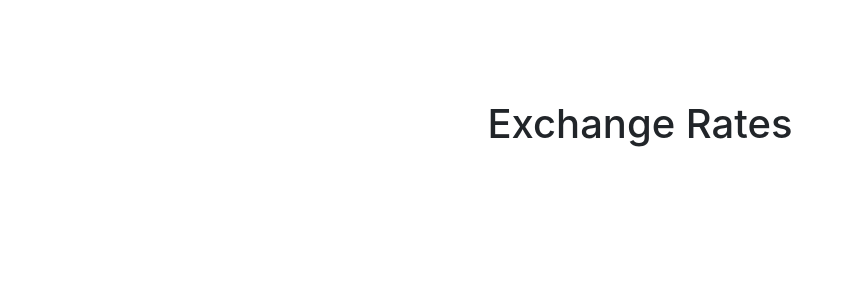
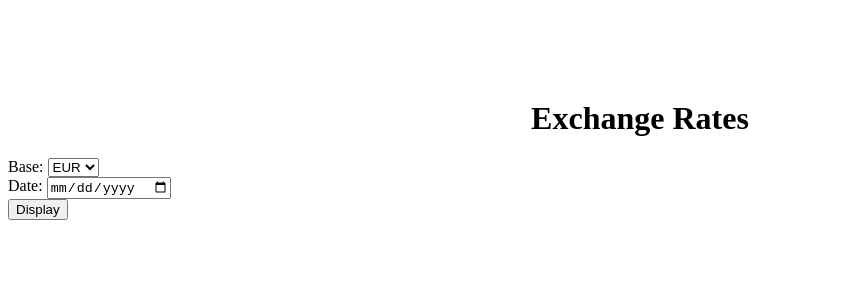
Before and after one commit to plazom/barclays, an Angular app: page / in a window 1280 px wide. Shown: the top 300 px of the page, without its empty margins (0-846 px from the left). Built offline with nearby package versions, Linux system fonts and the light colour scheme.

Commit message:
created exchanger base code

```diff
--- a/src/app/app.component.html
+++ b/src/app/app.component.html
@@ -1 +1,2 @@
 <app-header></app-header>
+<app-exchanger></app-exchanger>
--- a/src/app/app.module.ts
+++ b/src/app/app.module.ts
@@ -4,11 +4,13 @@ import { NgModule } from '@angular/core';
 import { AppRoutingModule } from './app-routing.module';
 import { AppComponent } from './app.component';
 import { HeaderComponent } from './header/header.component';
+import { ExchangerComponent } from './exchanger/exchanger.component';
 
 @NgModule({
   declarations: [
     AppComponent,
-    HeaderComponent
+    HeaderComponent,
+    ExchangerComponent
   ],
   imports: [
     BrowserModule,
--- /dev/null
+++ b/src/app/exchanger/exchanger.component.html
@@ -0,0 +1,13 @@
+<form>
+  Base:
+  <select (change)="onCurrencyNameChange($event)">
+    <option *ngFor="let summary of summaries" value={{summary}}>
+        {{summary}}
+    </option>
+  </select>
+</form>
+<form>
+  Date:
+  <input type="date" (change)="onDateChange($event)">
+</form>
+<button #myBtn class="btn btn-info" (click)="displayCurrencyInfo($event)">Display</button>
--- /dev/null
+++ b/src/app/exchanger/exchanger.component.ts
@@ -0,0 +1,32 @@
+import { Component, OnInit } from '@angular/core';
+
+@Component({
+  selector: 'app-exchanger',
+  templateUrl: './exchanger.component.html',
+  styleUrls: ['./exchanger.component.css']
+})
+export class ExchangerComponent implements OnInit {
+  summaries = ['EUR', 'USD', 'GBP', 'AUD', 'CAD', 'JPY'];
+  onCurrencyNameChange(event:Event)
+  {
+    console.log((<HTMLInputElement>event.target).value);
+  }
+
+  onDateChange(event:Event)
+  {
+    console.log((<HTMLInputElement>event.target).value);
+  }
+
+  displayCurrencyInfo(event:Event)
+  {
+    // [] - из компонента в шаблон
+    // () - из шаблона в компонент
+    //(<HTMLInputElement>event.target).value
+  }
+
+  constructor() { }
+
+  ngOnInit() {
+  }
+
+}
--- a/src/styles.css
+++ b/src/styles.css
@@ -1,5 +1,5 @@
 /* You can add global styles to this file, and also import other style files */
-@import "~bootstrap/dist/css/bootstrap.min.css";
+/*@import "~bootstrap/dist/css/bootstrap.min.css";*/
 
 body{
 	margin-top: 100px;
```
Also changed, not shown: src/app/exchanger/exchanger.component.css (added), 1 other file (tests, documents, lock files or other folders).
